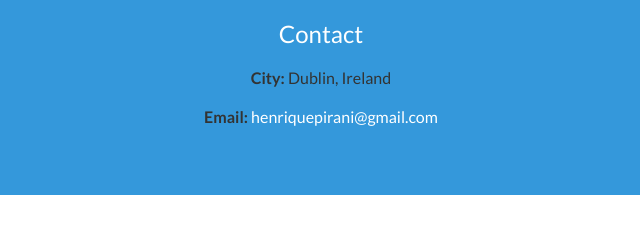
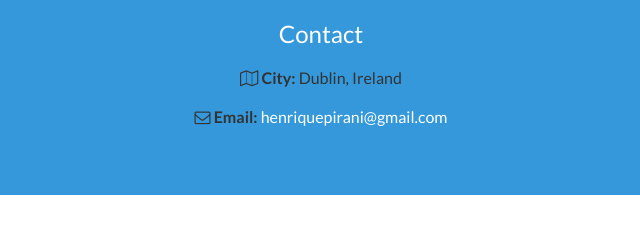
Before and after one commit to HenriquePirani/HenriquePirani.github.io, a website: page index.html in a window 1280 px wide. Shown: the part 3428-3668 px from the top of the page, 319-959 px from the left. Drawn offline with nearby package versions, Linux system fonts and the light colour scheme.

```diff
--- a/index.html
+++ b/index.html
@@ -193,8 +193,12 @@
         <h2>Contact</h2>
 	   <div id="contact-form">
                   <p>
+                        <i class="fa fa-map-o" aria-hidden="true"></i>
+
 			<strong>City:</strong> Dublin, Ireland</p>
                   <p>
+
+                      <i class="fa fa-envelope-o" aria-hidden="true"></i>
                     <strong>Email:</strong>
                     <a href="mailto:henriquepirani@gmail.com "><font color="white">henriquepirani@gmail.com</font></a>
                   </p>
```
Also changed, not shown: favicon.ico.
